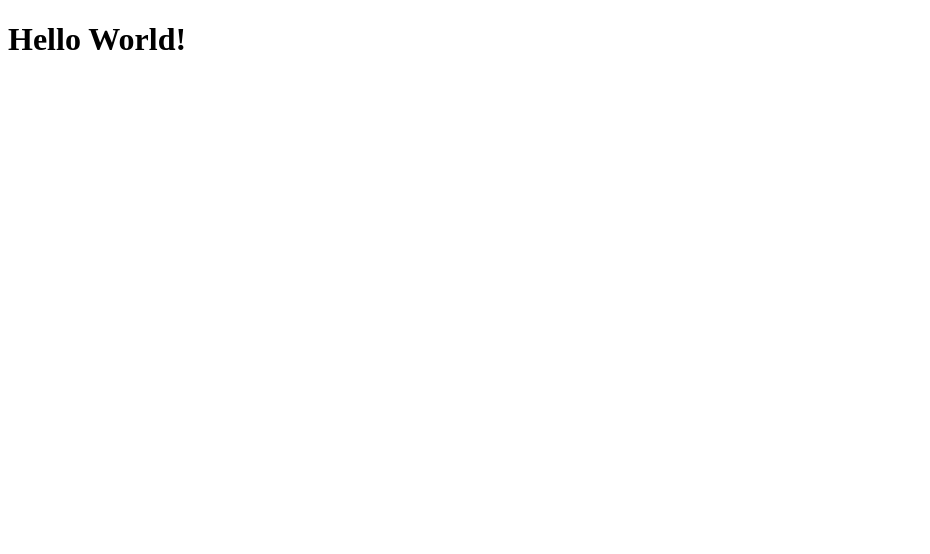
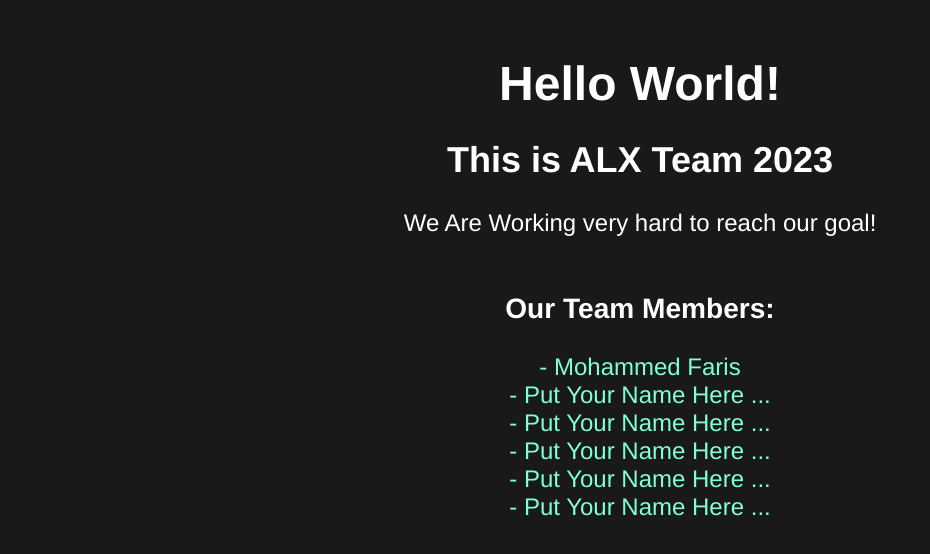
Before and after one commit to egytester/alx50, a plain HTML site: page index.html in a window 1280 px wide. Shown: the whole page, without its empty margins (0-930 px from the left). Drawn offline with Linux system fonts and the light colour scheme.

Commit message:
Adding team list with style

```diff
--- a/index.html
+++ b/index.html
@@ -8,8 +8,27 @@
     <link rel="stylesheet" href="style.css">
 </head>
 <body>
+    <center>
+        <br><br>
+        <h1>Hello World!</h1>
+        <br>
+        <h2>This is ALX Team 2023</h2>
+        <br>
+        <p>We Are Working very hard to reach our goal!</p>
 
-    <h1>Hello World!</h1>
+        <br><br>
+        <h3>Our Team Members: </h3>
+        <br>
+        <ul>
+           <li>- Mohammed Faris</li>
+           <li>- Put Your Name Here ...</li>
+           <li>- Put Your Name Here ...</li>
+           <li>- Put Your Name Here ...</li>
+           <li>- Put Your Name Here ...</li>
+           <li>- Put Your Name Here ...</li>
+        </ul>
+    </center>
+
 
 </body>
 </html>
--- a/style.css
+++ b/style.css
@@ -1,3 +1,15 @@
 * {
     padding: 0;
+    margin: 0;
 }
+
+body {
+    font-family: 'Franklin Gothic Medium', 'Arial Narrow', Arial, sans-serif;
+    background-color: #191919;
+    color: #fff;
+    font-size: 24px;
+}
+
+li {
+    color:aquamarine;
+}
```
